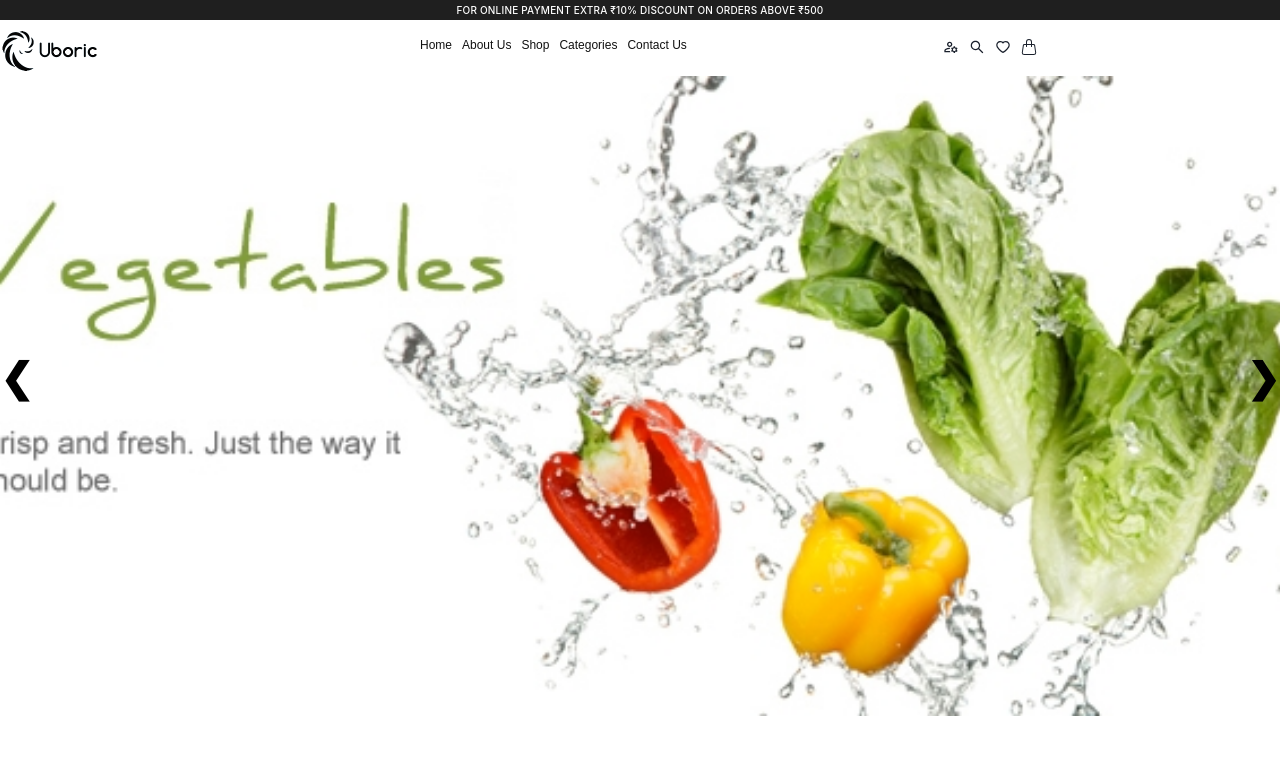
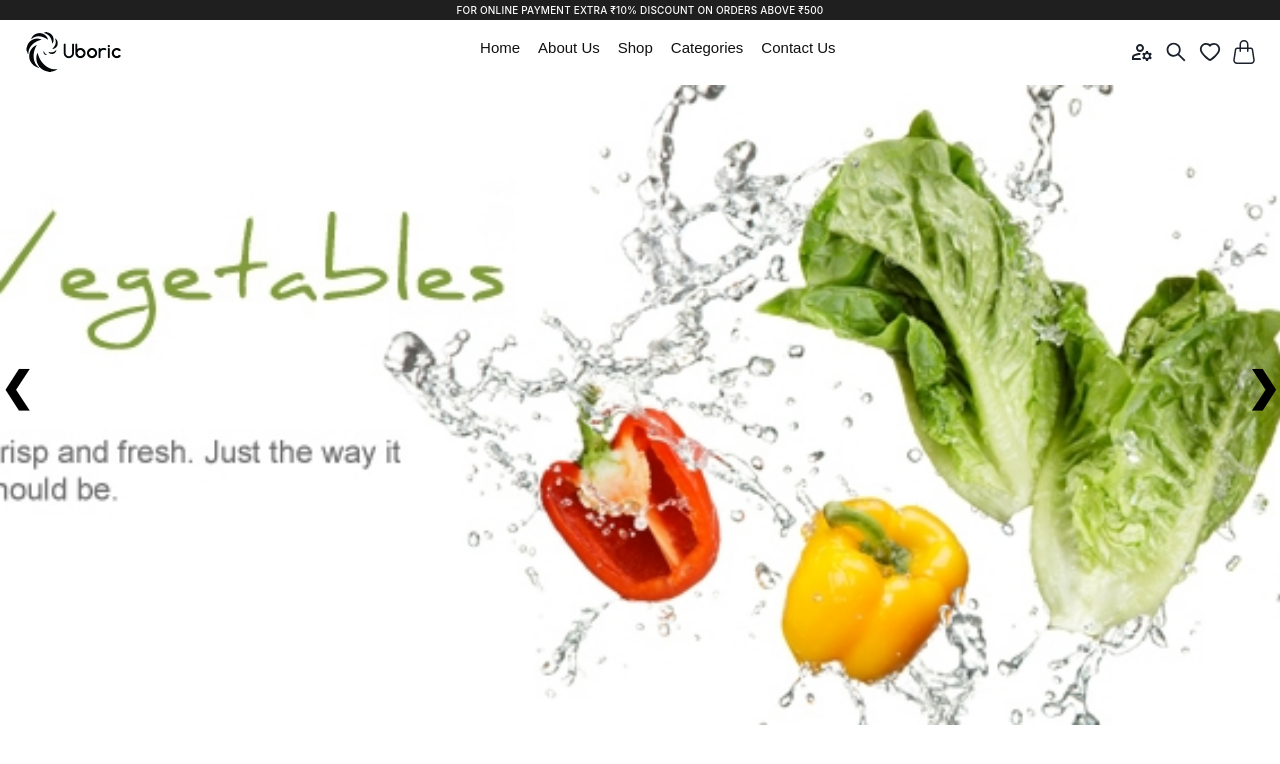
Before and after one commit to amit05c/Uboric_Clone, a React (Create React App) app: page / in a window 1280 px wide. Shown: the top 764 px of the page. Built offline with nearby package versions, Linux system fonts and the light colour scheme.

Commit message:
updated-navbar

```diff
--- a/src/components/Navbar/Navbar.css
+++ b/src/components/Navbar/Navbar.css
@@ -23,9 +23,9 @@
   }
   .menu{
     display: flex;
-    gap: 10px;
+    gap: 18px;
     color: #111111;
-    font-size: 12px;
+    font-size: 15px;
     font-family:Arial, sans-serif;
     padding-top: 5px;
     margin-left:25% ;
@@ -33,8 +33,10 @@
 
   .menu-bar{
     display: flex;
-    padding-top: 5px;
-    margin-top: -18px;
+    justify-content: space-between;
+    /* padding-top: 5px; */
+    padding: 0.5rem  1.5rem;
+    margin-top: -20px;
     text-align: center;
 
   }
@@ -97,7 +99,9 @@
   transition: transform 0.25s ease-out;
 }
  .icon{
-  margin-left: 10px;
+  /* justify-content: space-between; */
+  margin-left: 50px;
+  font-size: 50px;
  }
 
  .hover-underline-animation:hover:after {
--- a/src/components/Navbar/Navbar.jsx
+++ b/src/components/Navbar/Navbar.jsx
@@ -21,10 +21,10 @@ const Navbar = () => {
     <a href='contact_us' className='hover-underline-animation' >Contact Us</a>
  </div>
 <div className='icons'>
-<MdOutlineManageAccounts/>
-<AiOutlineSearch/>
-<AiOutlineHeart/>
-<BsHandbag/>
+<MdOutlineManageAccounts style={{fontSize:"1.5rem"}}/>
+<AiOutlineSearch style={{fontSize:"1.5rem"}}/>
+<AiOutlineHeart style={{fontSize:"1.5rem"}}/>
+<BsHandbag style={{fontSize:"1.5rem"}}/>
 </div>
   </div>
    </>
```
